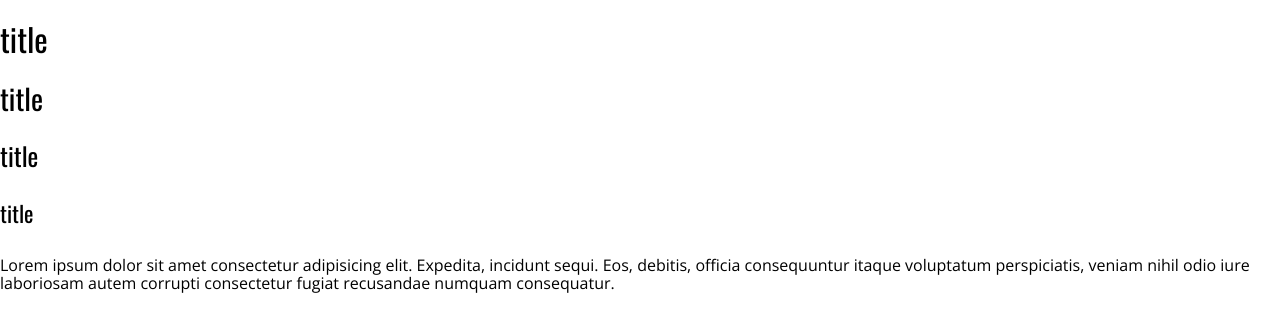
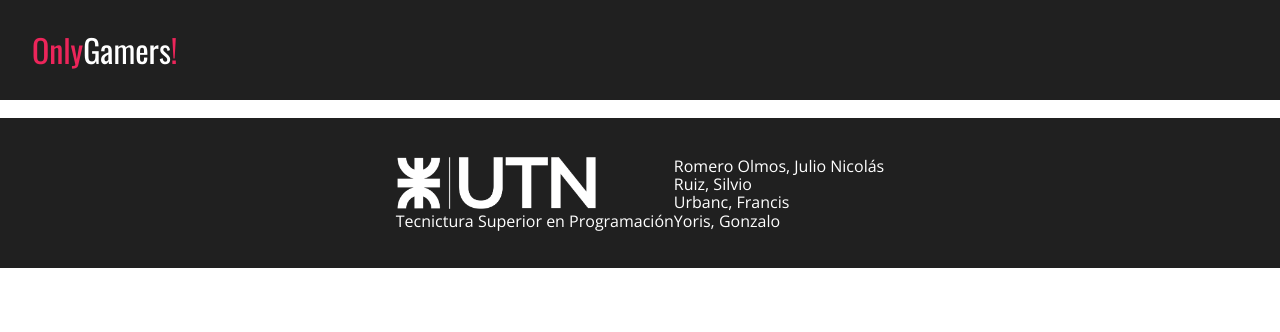
Before and after one commit to jn-olmos/app-only-gamers, a React (Create React App) app: page / in a window 1280 px wide. Shown: the top 332 px of the page. Built offline with nearby package versions, Linux system fonts and the light colour scheme.

Commit message:
header y footer agregado

```diff
--- a/src/App.js
+++ b/src/App.js
@@ -1,17 +1,15 @@
 import './scss/components/_app.scss';
+import { BrowserRouter, Routes, Route } from 'react-router-dom';
+import Inicio from './routes/Inicio';
 
 function App() {
 	return (
 		<div className='App'>
-			<h1>title</h1>
-			<h2>title</h2>
-			<h3>title</h3>
-			<h4>title</h4>
-			<p>
-				Lorem ipsum dolor sit amet consectetur adipisicing elit. Expedita, incidunt sequi.
-				Eos, debitis, officia consequuntur itaque voluptatum perspiciatis, veniam nihil odio
-				iure laboriosam autem corrupti consectetur fugiat recusandae numquam consequatur.
-			</p>
+			<BrowserRouter>
+				<Routes>
+					<Route path='/' element={<Inicio />}></Route>
+				</Routes>
+			</BrowserRouter>
 		</div>
 	);
 }
--- a/src/components/Mains/Footer.jsx
+++ b/src/components/Mains/Footer.jsx
@@ -0,0 +1,26 @@
+import React from 'react';
+import '../../scss/components/Mains/_footer.scss';
+
+const Footer = () => {
+	return (
+		<footer className='footer'>
+			<div className='contenedor-utn'>
+				<img
+					className='logo-utn'
+					src={require('../../assets/images/logo-utn.png')}
+					alt='logo utn'
+				/>
+				<p>Tecnictura Superior en Programación</p>
+			</div>
+
+			<div className='integrantes'>
+				<p>Romero Olmos, Julio Nicolás</p>
+				<p>Ruiz, Silvio</p>
+				<p>Urbanc, Francis</p>
+				<p>Yoris, Gonzalo</p>
+			</div>
+		</footer>
+	);
+};
+
+export default Footer;
--- a/src/components/Mains/Header.jsx
+++ b/src/components/Mains/Header.jsx
@@ -0,0 +1,16 @@
+import React from 'react';
+import '../../scss/components/Mains/_header.scss';
+
+const Header = () => {
+	return (
+		<header className='header'>
+			<div className='contenedor-logo'>
+				<p className='logo'>
+					Only<span>Gamers</span>!
+				</p>
+			</div>
+		</header>
+	);
+};
+
+export default Header;
--- /dev/null
+++ b/src/routes/Inicio.jsx
@@ -0,0 +1,15 @@
+import React from 'react';
+import Footer from '../components/Mains/Footer';
+import Header from '../components/Mains/Header';
+
+const Inicio = () => {
+	return (
+		<div>
+			<Header />
+			<br />
+			<Footer />
+		</div>
+	);
+};
+
+export default Inicio;
--- a/src/scss/base/_base.scss
+++ b/src/scss/base/_base.scss
@@ -1,3 +1,9 @@
+*, *::before, *::after {
+  padding: 0;
+  margin: 0;
+  box-sizing: border-box;
+}
+
 html, body {
   font-family: var(--text-font);
   font-size: 16px;
--- /dev/null
+++ b/src/scss/components/Mains/_footer.scss
@@ -0,0 +1,12 @@
+.footer {
+  background: var(--negro);
+  display: flex;
+  align-items: center;
+  justify-content: center;
+  height: 150px;
+  color: var(--blanco);
+
+  .logo-utn {
+    width: 200px;
+  }
+}
--- /dev/null
+++ b/src/scss/components/Mains/_header.scss
@@ -0,0 +1,18 @@
+.header {
+  background: var(--negro);
+  height: 100px;
+  display: flex;
+  align-items: center;
+  justify-content: space-between;
+  padding: 2rem;
+
+  .logo {
+    font-size: 32px;
+    font-family: var(--title-font);
+    color: var(--rojo-suave);
+
+    span {
+      color: var(--blanco);
+    }
+  }
+}
```
Also changed, not shown: src/routes/Login.jsx (added, +9 -0 lines), src/assets/images/logo-utn.png (added).
